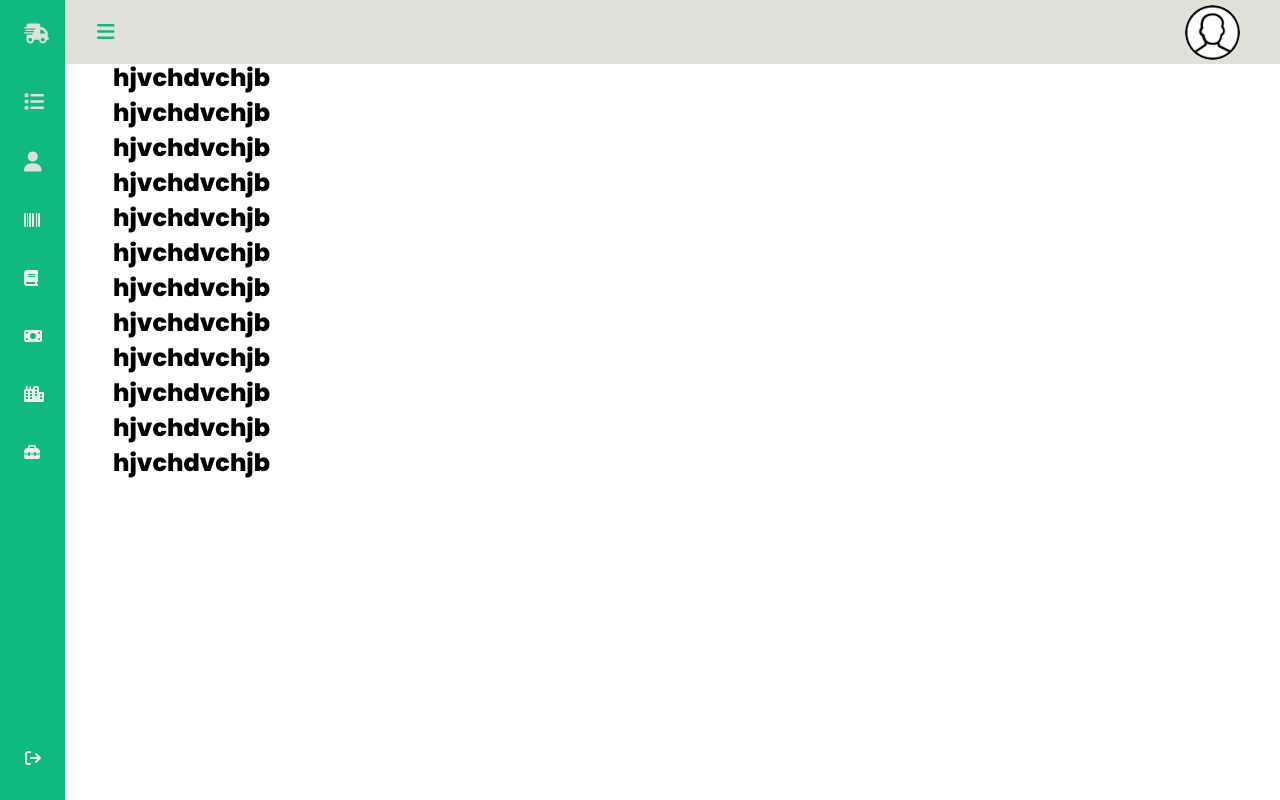
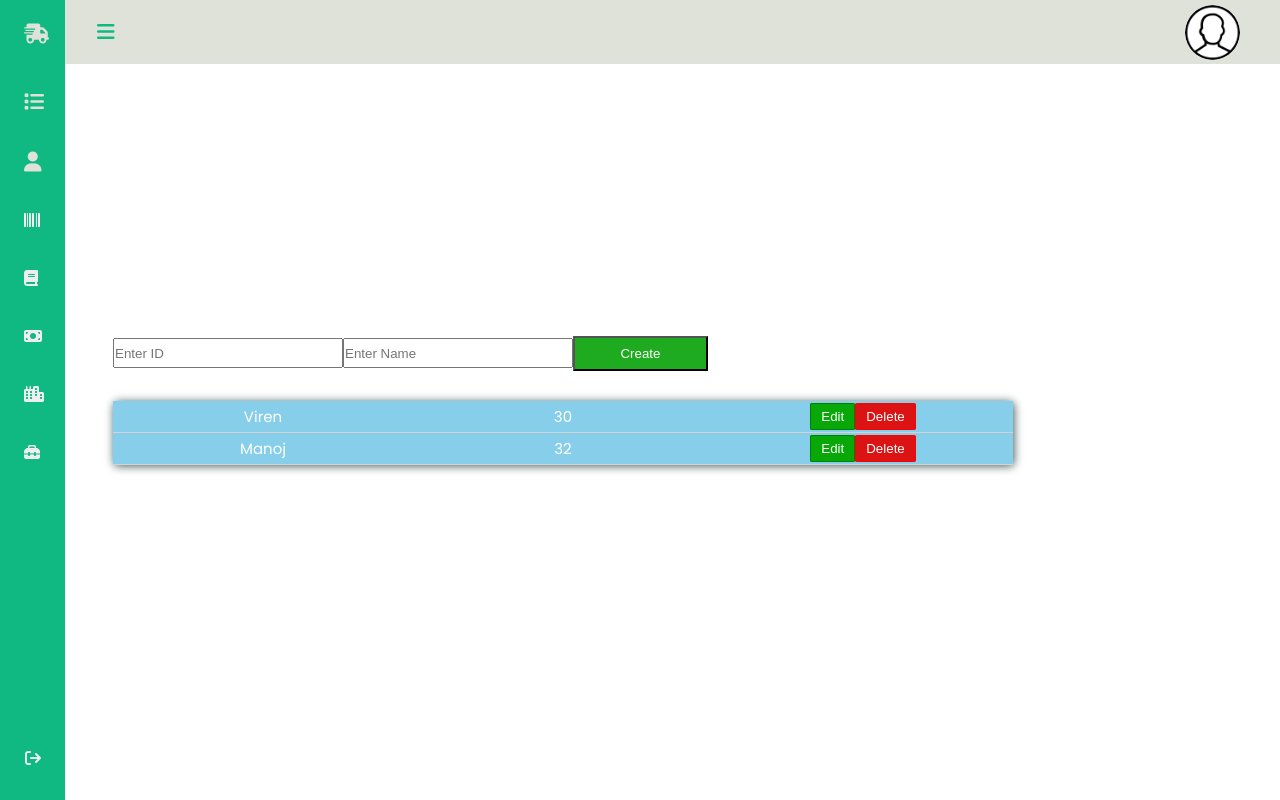
Before and after one commit to Parthdarji25/Kriva-Construction-dev, a React (Create React App) app: page /voucher in a window 1280 px wide. Built offline with nearby package versions, Linux system fonts and the light colour scheme.

Commit message:
changes in voucher

```diff
--- /dev/null
+++ b/src/pages/Voucher.css
@@ -0,0 +1,60 @@
+.crud {
+    height: 100vh;
+    display: flex;
+    justify-content: center;
+    align-items: center;
+}
+
+table td {
+    width: 300px;
+    height: 30px;
+    background-color: skyblue;
+    text-align: center;
+    color: #fff;
+}
+
+table td button {
+    padding: 5px 10px;
+    border-radius: 5%;
+    cursor: pointer;
+}
+
+table td button.edit {
+    border: 1px solid green;
+    background-color: rgb(7, 168, 7);
+    color: #fff;
+}
+
+table td button.edit:hover {
+    background-color: rgb(3, 71, 3);
+}
+
+table td button.delete {
+    border: 1px solid red;
+    background-color: rgb(219, 19, 19);
+    color: #fff;
+}
+
+table td button.delete:hover {
+    background-color: rgb(92, 5 , 5);
+}
+
+.addform {
+    margin-bottom: 30px;
+}
+
+.addform input{
+    width: 230px;
+    height: 30px;
+}
+
+.addform button {
+    width: 135px;
+    height: 35px;
+    color: #fff;
+    background-color: rgb(31, 171, 31);
+}
+
+.addform button:hover {
+    background-color: rgb(5 ,86 , 5);
+}
--- a/src/pages/Voucher.jsx
+++ b/src/pages/Voucher.jsx
@@ -1,23 +1,162 @@
-import React from 'react'
+import React, { useRef, useState } from "react";
+// useref is used to control the elements on like if we write anything in input field then it should get empty on click
 
-const Voucher = () => {
-  return (
-    <div>Voucher
-        <h2>hjvchdvchjb</h2>
-        <h2>hjvchdvchjb</h2>
-        <h2>hjvchdvchjb</h2>
-        <h2>hjvchdvchjb</h2>
-        <h2>hjvchdvchjb</h2>
-        <h2>hjvchdvchjb</h2>
-        <h2>hjvchdvchjb</h2>
-        <h2>hjvchdvchjb</h2>
-        <h2>hjvchdvchjb</h2>
-        <h2>hjvchdvchjb</h2>
-        <h2>hjvchdvchjb</h2>
-        <h2>hjvchdvchjb</h2>
-        <h2>hjvchdvchjb</h2>
-    </div>
-  )
+import './Voucher.css';
+
+function Employees() {
+
+
+    const list = [
+        {
+            id: "1",
+            heading: "ID",
+            headingname: "Name",
+            price: "30",
+            name: "Viren"
+        }, {
+            id: "2",
+            heading: "ID",
+            headingname: "Name",
+            price: "32",
+            name: "Manoj"
+        },
+    ]
+
+    const [lists, setList] = useState(list);
+
+    const [updateState, setUpdateState] = useState(-1)
+
+    return (
+
+
+        <div className="crud">
+
+            <div>
+                <AddList setList={setList} />
+                <form onSubmit={handleSubmit}>
+                    <table>
+                        {
+                            lists.map((current) => (
+                                updateState === current.id ? <EditList current={current} lists={lists} setList={setList} /> :
+
+                                    <tr>
+
+                                        {/* <th>{current.heading}</th>
+                                        <th>{current.headingname}</th> */}
+
+                                        <td>{current.name}</td>
+                                        <td>{current.price}</td>
+                                        <td>
+                                            <button className="edit" onClick={() => handleEdit(current.id)}>Edit</button>
+                                            <button className="delete" type="button" onClick={() => handleDelete(current.id)}>Delete</button>
+                                        </td>
+                                    </tr>
+                            ))
+                        }
+                    </table>
+                </form>
+            </div>
+        </div>
+    );
+
+    function handleEdit(id) {
+        setUpdateState(id);
+    }
+
+    function handleDelete(id) {
+        const newlist = lists.filter((li) => li.id !== id)
+        setList(newlist)
+    }
+
+    function handleSubmit(event) {
+        event.preventDefault()
+        const name = event.target.elements.name.value
+        const price = event.target.elements.price.value
+        const newlist = lists.map((li) => (
+            li.id === updateState ? { ...li, name: name, price: price } : li
+        ))
+
+        setList(newlist)
+        setUpdateState(-1)
+    }
 }
 
-export default Voucher;
+function EditList({ current, lists, setList }) {
+
+    function handInputname(event) {
+        const value = event.target.value;
+        const newlist = lists.map((li) => (
+            li.id === current.id ? { ...li, name: value } : li
+        ))
+
+        setList(newlist)
+    }
+
+    function handInputprice(event) {
+        const value = event.target.value;
+        const newlist = lists.map((li) => (
+            li.id === current.id ? { ...li, price: value } : li
+        ))
+
+        setList(newlist)
+    }
+
+    return (
+        <tr>
+            <td><input type="text" onChange={handInputname} name="name" value={current.name} /></td>
+            <td><input type="text" onChange={handInputprice} name="price" value={current.price} /></td>
+            <td><button type="submit">Update</button></td>
+        </tr>
+    );
+}
+
+
+
+function AddList({ setList }) {
+
+    const nameRef = useRef();
+    const priceRef = useRef();
+
+    function handleSubmit(event) {
+        event.preventDefault();
+        const name = event.target.elements.name.value;
+        const price = event.target.elements.price.value;
+        const newlist = {
+            id: 3,
+            name,
+            price
+        }
+
+
+        setList((prevList) => {
+            return prevList.concat(newlist)
+        })
+
+        nameRef.current.value = "";
+        priceRef.current.value = "";
+
+    }
+
+    return (
+
+        <>
+        <form className="addform" onSubmit={handleSubmit}>
+            <input type="text" name="name" placeholder="Enter ID" ref={nameRef} />
+            <input type="text" name="price" placeholder="Enter Name" ref={priceRef} />
+            <button type="submit">Create</button>
+        </form>
+        {/* <table>
+            <tbody>
+                <tr>
+                    <th>ID</th>
+                    <th>Name</th>
+                </tr>
+            </tbody>
+        </table> */}
+        </>
+    );
+
+}
+
+
+export default Employees;
```
